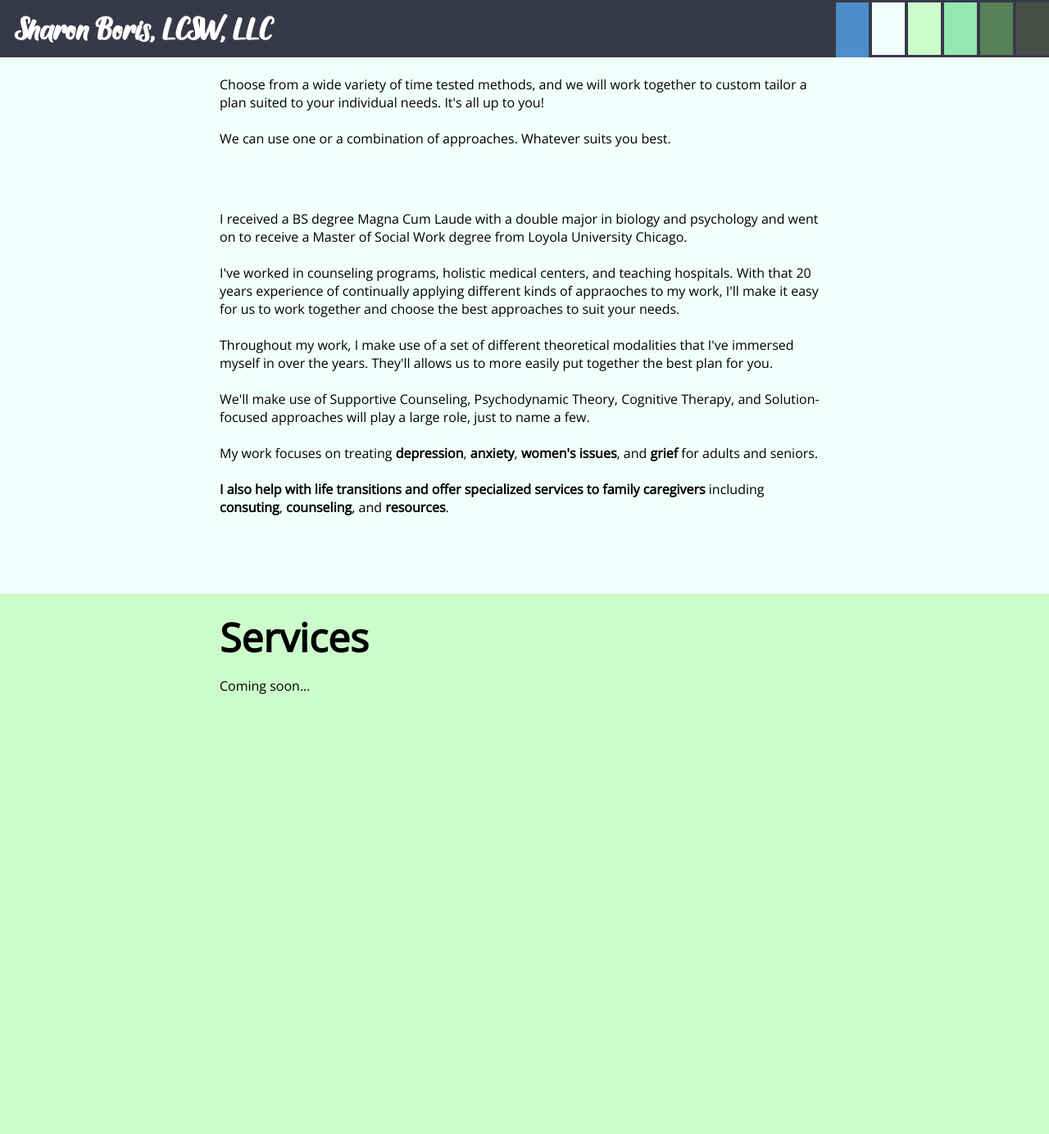
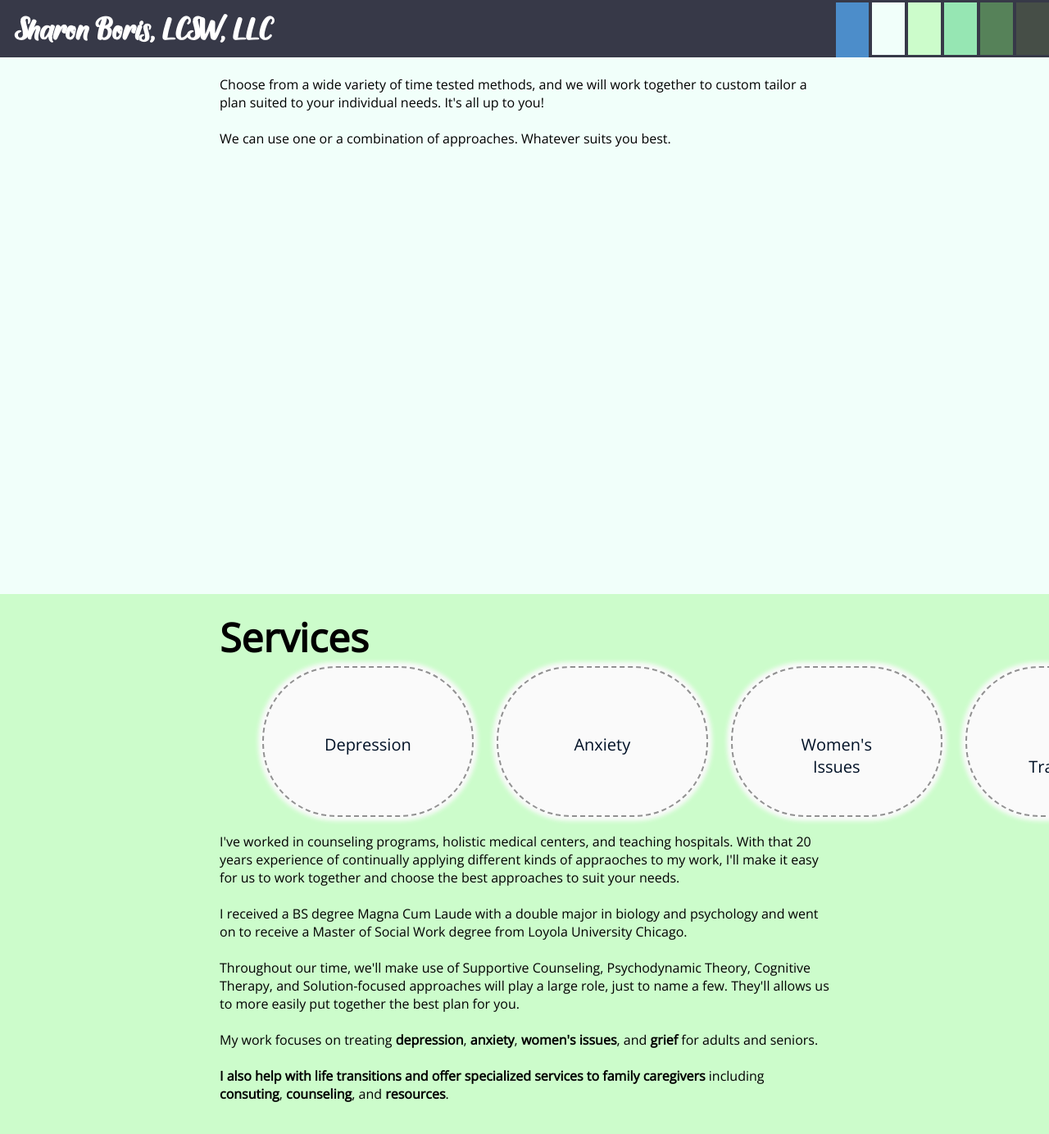
Before and after one commit to PlGGS/sharonboris.com, a Jekyll site: the page built from index.html, in a window 1280 px wide and 1400 px high, scrolled down 726 px. Shown: the top 1384 px of the window at 82% size. Built offline with Jekyll 4.4.1, drawn with Linux system fonts in a browser that asks for light colours; nearby versions of some CDN libraries; some web fonts are replaced.

Commit message:
Added service icons

```diff
--- a/css/main.scss
+++ b/css/main.scss
@@ -156,6 +156,43 @@ section#services {
         p {
             color: #000000;
         }
+    }
+
+    #icon
+    {
+        -webkit-transition: all 0.5s ease;
+        height: 180px;
+        width: 180px;
+        margin: auto;
+
+        border-radius: 90px;
+        font-size: 80px;
+        text-align: center;
+
+        background: #fafafa;
+        color: #001126;
+        border: 2px dashed #919191;
+        box-shadow: 0px 0px 5px 5px #fafafa;
+    }
+
+    #icon:hover
+    {
+        background: #fafafa;
+        color: #05b032;
+        border: 2px dashed #05b032;
+        box-shadow: 0px 0px 5px 5px #fafafa;
+    }
+
+    .label
+    {
+        padding-top: 80px;
+        font-size: 20px;
+        font-weight: normal;
+    }
+
+    #pad {
+        padding-left: 50px;
+        padding-right: 50px;
     }
 }
 section#financial {
--- a/index.html
+++ b/index.html
@@ -6,6 +6,7 @@ css: main
 
 <head>
     <script src="https://ajax.googleapis.com/ajax/libs/jquery/3.5.1/jquery.min.js"></script>
+    <link href="https://netdna.bootstrapcdn.com/font-awesome/4.0.3/css/font-awesome.css" rel="stylesheet">
 </head>
 <section id="home">
     <div>
@@ -24,36 +25,45 @@ css: main
             <br /><br />
             We can use one or a combination of approaches. Whatever suits you best.
         </p>
-        <br /><br />
-        <p>
-            I received a BS degree Magna Cum Laude with a double major in biology and
-            psychology and went on to receive a Master of Social Work degree from Loyola University Chicago.
-            <br /><br />
+    </div>
+</section>
+<section id="services">
+    <div>
+        <h2>Services</h2>
+        <table>
+            <tr>
+              <td id="pad">
+                <div id="icon"><div class="label">Depression</div></div>
+              </td>
+              <td id="pad">
+                <div id="icon"><div class="label">Anxiety</div></div>
+              </td>
+              <td id="pad">
+                <div id="icon"><div class="label">Women's Issues</div></div>
+              </td>
+              <td id="pad">
+                <div id="icon"><div class="label">Life Transitions</div></div>
+              </td>
+              <td id="pad">
+                <div id="icon"><div class="label">Grief</div></div>
+              </td>
+            </tr>
+          </table>
+          <p>
             I've worked in counseling programs, holistic medical centers, and teaching hospitals.
             With that 20 years experience of continually applying different kinds of appraoches to my work, I'll make it
             easy for us to work together and choose the best approaches to suit your needs.
             <br /><br />
-            Throughout my work, I make use of a set of different theoretical modalities that I've immersed myself in
-            over the years. They'll allows us to more easily put together the best plan for you.
+            I received a BS degree Magna Cum Laude with a double major in biology and
+            psychology and went on to receive a Master of Social Work degree from Loyola University Chicago.
             <br /><br />
-            We'll make use of Supportive Counseling, Psychodynamic Theory, Cognitive Therapy, and Solution-focused
-            approaches will play a large role, just to name a few.
+            Throughout our time, we'll make use of Supportive Counseling, Psychodynamic Theory, Cognitive Therapy, and Solution-focused
+            approaches will play a large role, just to name a few. They'll allows us to more easily put together the best plan for you.
             <br /><br />
             My work focuses on treating <b>depression</b>, <b>anxiety</b>, <b>women's issues</b>, and <b>grief</b> for adults and seniors.
             <br /><br />
             <b>I also help with life transitions and offer specialized services to family caregivers</b> including <b>consuting</b>, <b>counseling</b>, and <b>resources</b>.
         </p>
-    </div>
-</section>
-<section id="services">
-    <div>
-        <h2>Services</h2>
-        <p>
-            Coming soon...
-        </p>
-        <!-- <p>
-            <b>depression</b>, <b>anxiety</b>, <b>women's issues</b>, <b>life transitions</b>, <b>grief</b>
-        <p> -->
     </div>
 </section>
 <section id="financial">
```
Also changed, not shown: other parts of index.html (+2 -2 lines).
